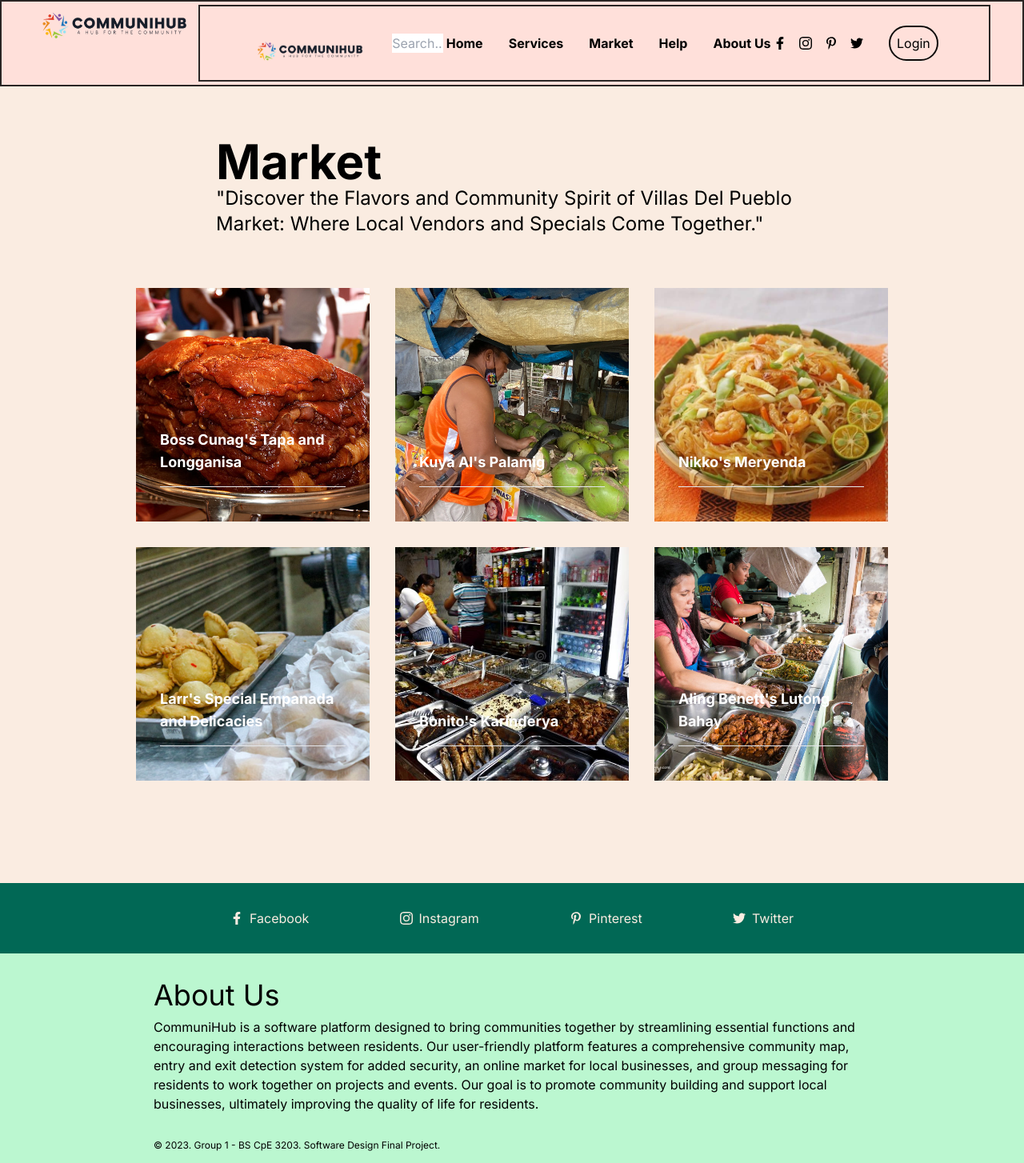
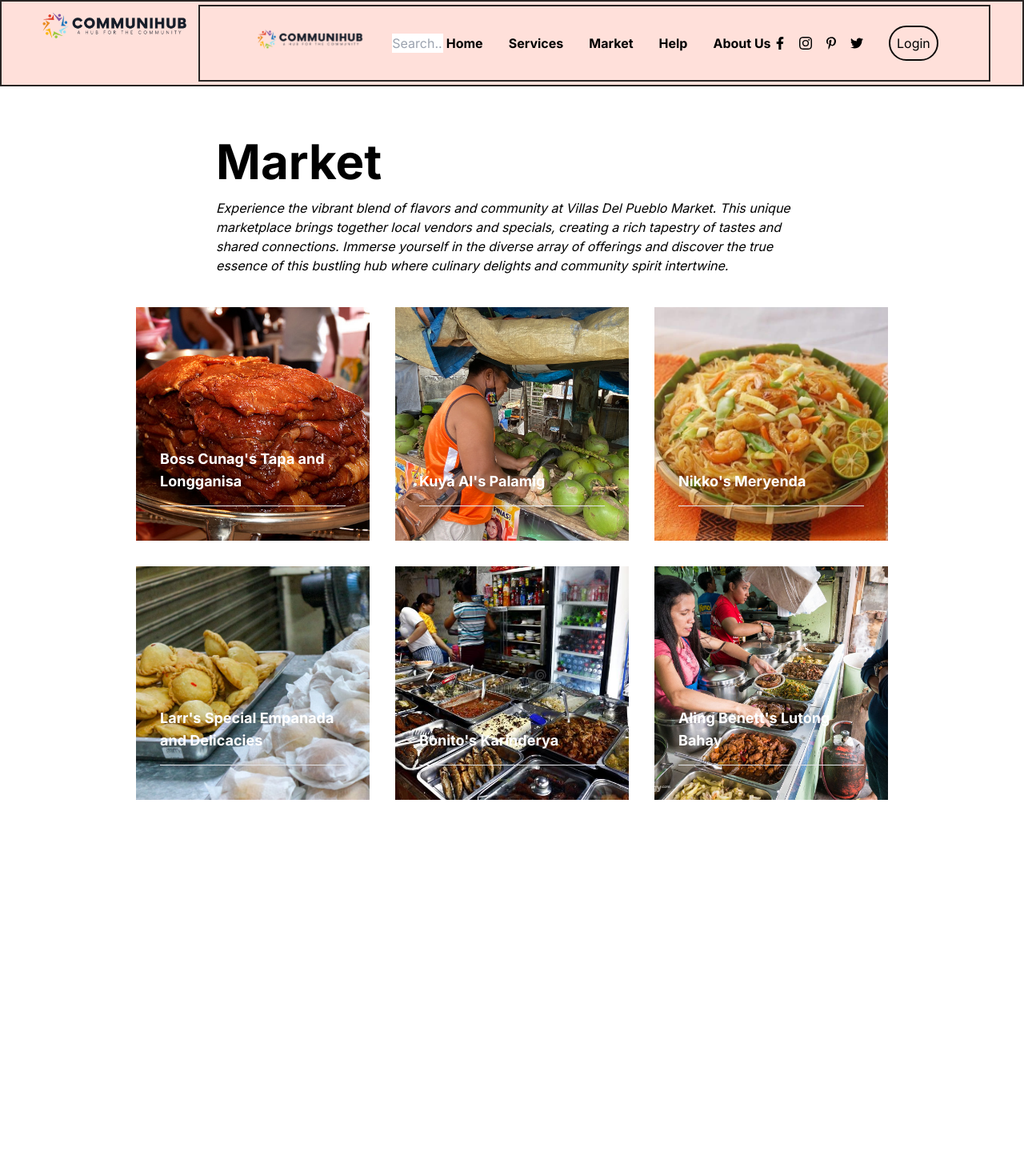
Before and after one commit to armameje/CommuniHub, a Next.js app in the folder communihub-nextjs/: page /market in a window 1280 px wide. Shown: the whole page at 80% size. After the commit the page ends 1104 px from the top, so only its background shows below. Built offline with nearby package versions, Linux system fonts and the light colour scheme.

Commit message:
TextEditplusAboutUs

```diff
--- a/communihub-nextjs/app/(components)/navbar.tsx
+++ b/communihub-nextjs/app/(components)/navbar.tsx
@@ -11,7 +11,7 @@ export default function NavBar() {
       </div>
     <nav className="w-full flex justify-between border-2 items-center border-stone-800 px-16 py-6 sticky">
       <div className="flex items-center relative">
-        <div className="logo w-[150px] h-[120px] bg-cover absolute"></div>
+        <div className="logo w-[150px] h-[150px] bg-cover absolute"></div>
         <input type="text" placeholder="Search..." className="ml-44 w-16" />
       </div>
       <><div className="flex justify-around gap-8 ">
--- a/communihub-nextjs/app/about/page.tsx
+++ b/communihub-nextjs/app/about/page.tsx
@@ -18,7 +18,7 @@ export default async function AboutUs() {
         <img src="/aboutUsPoster.png" alt="test" />
       </div>
       <div className="flex flex-col px-60 py-10 gap-1 about-content-header">
-        <h1 className="text-[86px] font-bold">About Us</h1>
+        <h1 className="text-[86px]">About Us</h1>
         <p className="text-[20px]">
           CommuniHub is a software platform designed to bring communities together by streamlining essential functions and encouraging interactions between residents. Our user-friendly platform
           features a comprehensive community map, entry and exit detection system for added security, an online market for local businesses, and group messaging for residents to work together on
@@ -27,7 +27,7 @@ export default async function AboutUs() {
       </div>
       <div className="flex">
         <div className="flex flex-col items-center justify-top px-5 py-10 bg-[rgb(29,14,3)] basis-1/2">
-          <h1 className="text-[50px] text-[rgb(250,236,225)] text-right w-full font-bold italic">Our Mission</h1>
+          <h1 className="text-[56px] text-[rgb(250,236,225)] text-right w-full">Our Mission</h1>
           <p className="text-lg text-[rgb(250,236,225)] text-right text-[18px] ">
             Our mission is to create a stronger sense of community within residential areas by providing an all-in-one platform that streamlines essential community functions and fosters a culture of
             togetherness and engagement. We strive to enhance security, promote local businesses, and empower residents to connect, share resources, and work together on projects that benefit the
@@ -35,7 +35,7 @@ export default async function AboutUs() {
           </p>
         </div>
         <div className="flex flex-col items-start justify-center px-5 py-10 bg-[rgb(250,236,225)] basis-1/2">
-          <h1 className="text-[50px] font-bold italic">Our Vision</h1>
+          <h1 className="text-[56px]">Our Vision</h1>
           <p className="text-lg text-[18px]">
             Our vision is to transform residential communities into vibrant, connected, and prosperous neighborhoods where residents feel a strong sense of belonging and pride. We aim to achieve this
             by providing an innovative software platform that enhances the quality of life for residents, supports local businesses, and fosters a culture of cooperation and engagement. By creating
--- a/communihub-nextjs/app/help/page.tsx
+++ b/communihub-nextjs/app/help/page.tsx
@@ -9,11 +9,15 @@ export const metadata = {
 export default async function Help() {
 
   return (
-    <>
-      <section>
-        <div className="flex flex-col item-center justify-center gap-8 bg-[rgb(250,236,225)] pb-16">
+    <><section>
+      <div className="flex flex-col item-center justify-center gap-10 bg-[rgb(250,236,225)] pb-16">
         <div className="flex justify-center items-center mt-16 mb-6">
           <h1 className="text-6xl">Contact Us</h1>
+        </div>
+        <div className="flex justify-between items-start pl-[300px] gap-8">
+          <div className="basis-1/4 pr-4 flex flex-col gap-4 items-start">
+            <div className="text-2xl">Address</div>
+            <div>National Road, Buli, Taal, Batangas</div>
           </div>
           <div className="flex justify-between items-start pl-[300px] gap-8">
             <div className="basis-1/4 pr-4 flex flex-col gap-4 items-start">
@@ -48,22 +52,15 @@ export default async function Help() {
             </div>
           </div>
         </div>
+      </div>
       <div className="flex flex-col items-center px-52 py-24 bg-[rgb(221,190,166)]">
         <div className="flex flex-col items-center gap-16 mb-24 px-32">
           <h1 className="text-7xl">Talk to real people</h1>
           <p className="text-center">
-              Amazing customer support is the #1 reason our creators cite for choosing CommuniHub. Our support team knows that the building a great community comes with challenges, and we're here to
-              help you every step of the way.
+            CommuniHub's exceptional customer support, always ready to help creators navigate the complexities of community building, is a primary reason they choose us. Our dedicated team, available 24/7, assists with everything from basic setup to advanced growth strategies, ensuring that you can focus on creating content and fostering connections. Always striving for improvement, we value your feedback and understand that our success is tied to yours. At CommuniHub, we don't just provide a service, but build enduring relationships, standing with you every step of your journey.
           </p>
         </div>
-          <div className="w-full flex flex-wrap justify-center gap-24">
-            {memberList.map(({ key, name, location, id }) => {
-              return <MemberBox key={key} name={name} location={location} id={id} />;
-            })}
       </div>
-        </div>
-      </section>
-      <Footer />
-    </>
+    </section><Footer /></>
   );
 }
--- a/communihub-nextjs/app/market/page.tsx
+++ b/communihub-nextjs/app/market/page.tsx
@@ -16,15 +16,16 @@ export default async function Market() {
   // }, [session, router]);
 
   return (
-    <>
-      {/* {session?.status === "authenticated" && (
-        <> */}
-      <section className="w-auto h-auto bg-[rgb(250,236,225)] flex flex-col items-center px-[270px] pt-16 pb-16">
+    <section className="w-auto h-auto flex flex-col items-center px-[270px] pt-16 pb-16">
+      <div className="flex flex-col gap-4">
+        <h1 className="text-6xl font-bold">Market</h1>
         <div>
-          <h1 className="text-6xl font-bold">Market</h1>
-          <p className="text-2xl">"Discover the Flavors and Community Spirit of Villas Del Pueblo Market: Where Local Vendors and Specials Come Together."</p>
+  <p className="text-1xl italic">
+    Experience the vibrant blend of flavors and community at Villas Del Pueblo Market. This unique marketplace brings together local vendors and specials, creating a rich tapestry of tastes and shared connections. Immerse yourself in the diverse array of offerings and discover the true essence of this bustling hub where culinary delights and community spirit intertwine.
+  </p>
 </div>
-        <div className="w-[940px] h-[616px] flex flex-col flex-wrap gap-8 my-16">
+      </div>
+      <div className="w-[940px] h-[616px] flex flex-col flex-wrap gap-8 my-10">
         {marketList.map((market) => {
           return (
             <MarketBox
@@ -42,9 +43,5 @@ export default async function Market() {
         })}
       </div>
     </section>
-      <Footer />
-      {/* </>
-      )} */}
-    </>
   );
 }
--- a/communihub-nextjs/app/services/page.tsx
+++ b/communihub-nextjs/app/services/page.tsx
@@ -22,11 +22,10 @@ export default function Services() {
       {session?.status === "authenticated" && (
         <>
           <section className="w-auto h-[1200px] bg-[rgb(250,236,225)] flex flex-col items-center px-[270px] pt-16 pb-16">
-            <div className="flex flex-col gap-8">
-              <h1 className="text-4xl">Services</h1>
-              <p className="text-xl">
-                Do you need some services that could help you with anything that you're dealing with? We got you! since this page is about contacting a person with the specific job that could help you
-                in your specific problem at your home.
+            <div className="flex flex-col gap-5">
+              <h1 className="text-6xl">Services</h1>
+              <p className="text-1xl">
+              Looking for expert help with your home-related problems? Look no further! Our platform connects you with skilled professionals who specialize in various services. From plumbing and electrical issues to landscaping and more, our extensive network of reliable experts is ready to assist you. We ensure quality service by thoroughly screening each professional. Don't stress over your home tasks - let us connect you with the right person to make your life easier.
               </p>
             </div>
             <div className="flex flex-col flex-wrap items-center justify-start gap-8 h-[1100px] w-[818px] relative pt-16">
```
Lines whose indentation alone changed are shown as unchanged.
